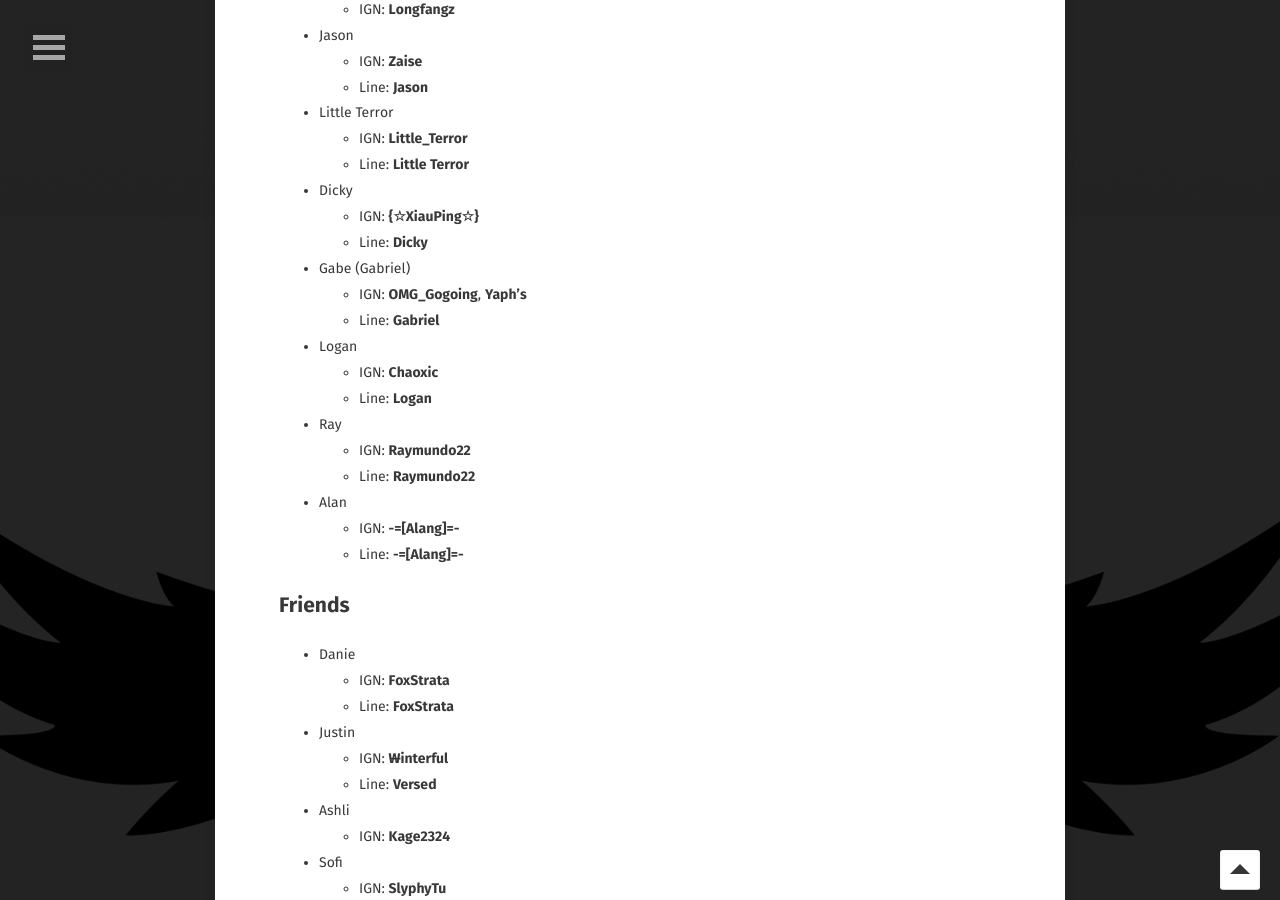
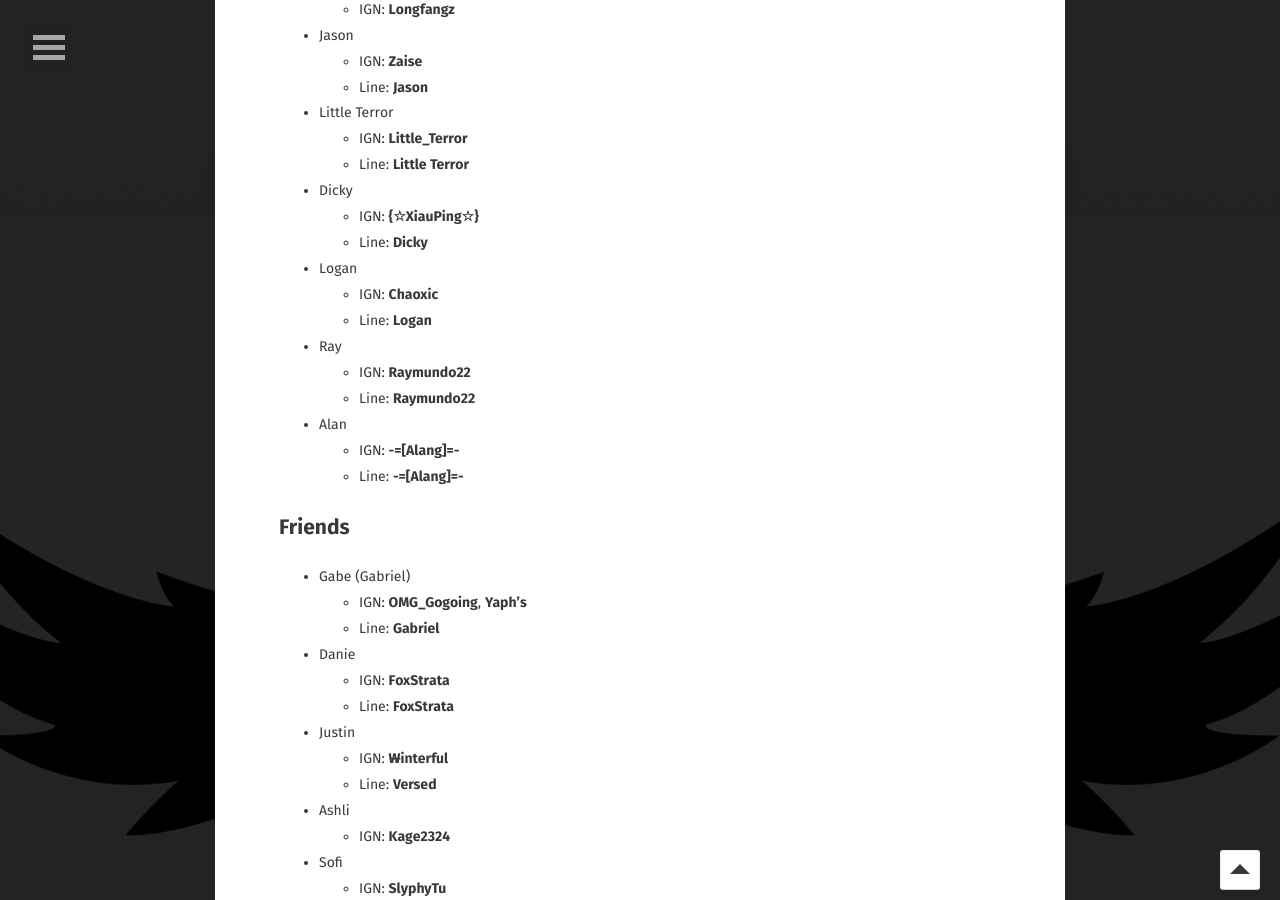
Before and after one commit to davk28/brokenluck.github.io, a Jekyll site: the page built from members/index.md, in a window 1280 px wide and 900 px high, scrolled down 683 px. Built offline with Jekyll 4.4.1, drawn with Linux system fonts in a browser that asks for light colours; some web fonts are replaced; part of the change alters nothing that is shown.

```diff
--- a/members/index.md
+++ b/members/index.md
@@ -30,9 +30,6 @@ comments: false
 * Dicky
   * IGN: <b>{☆XiauPing☆}</b>
   * Line: <b>Dicky</b>
-* Gabe (Gabriel)
-  * IGN: <b>OMG_Gogoing</b>, <b>Yaph's</b>
-  * Line: <b>Gabriel</b>
 * Logan
   * IGN: <b>Chaoxic</b>
   * Line: <b>Logan</b>
@@ -45,6 +42,9 @@ comments: false
 
 ## Friends
 
+* Gabe (Gabriel)
+  * IGN: <b>OMG_Gogoing</b>, <b>Yaph's</b>
+  * Line: <b>Gabriel</b>
 * Danie
   * IGN: <b>FoxStrata</b>
   * Line: <b>FoxStrata</b>
```
